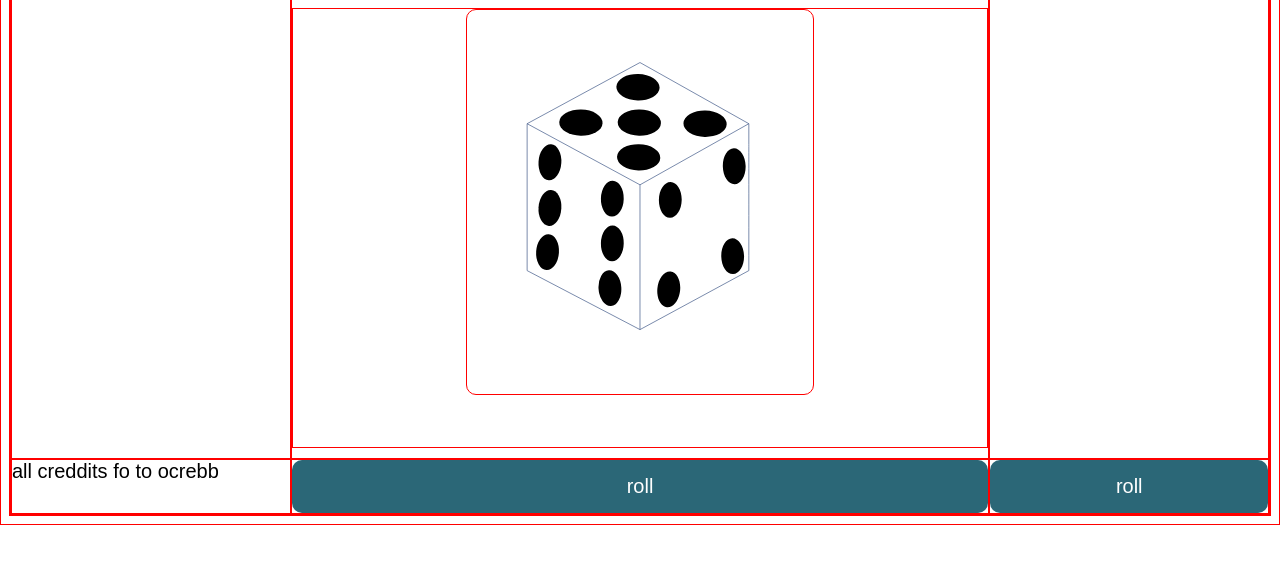
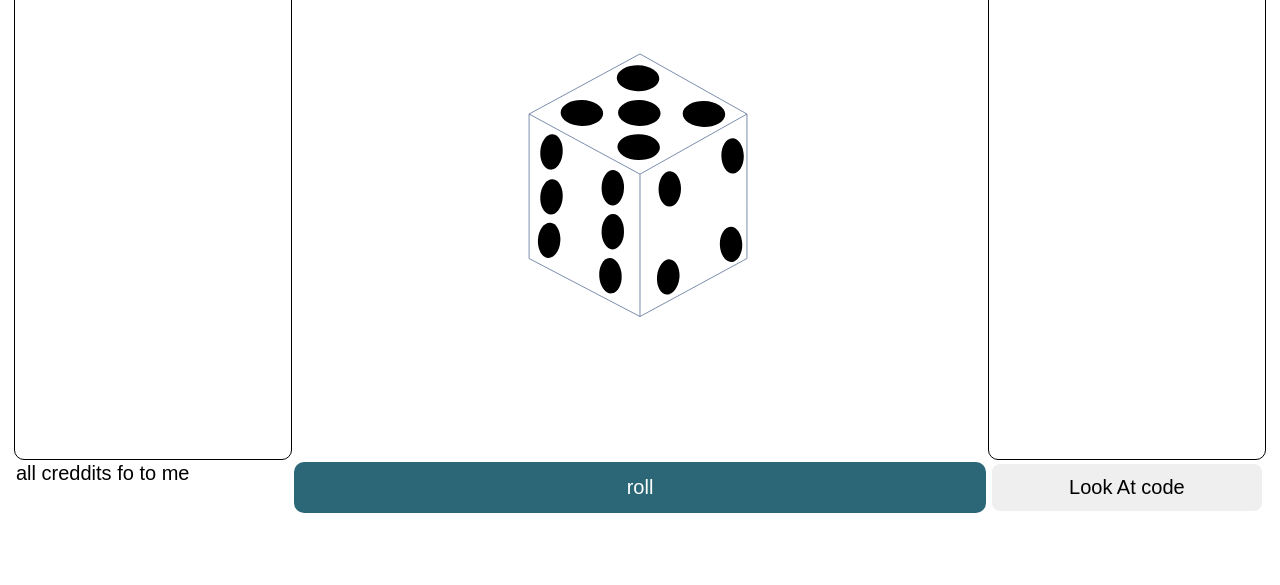
Before and after one commit to ocrebb776/dice-roll, a plain HTML site: page index.html in a window 1280 px wide. Shown: the part 215-800 px from the top of the page. Drawn offline with Linux system fonts and the light colour scheme.

Commit message:
finished

```diff
--- a/index.html
+++ b/index.html
@@ -42,7 +42,7 @@
 
         * {
             box-sizing: border-box;
-            border: 0.1px solid red;
+            border: 2px solid white
         }
 
         .center {
@@ -51,6 +51,18 @@
 
         .container {
             height: 80%;
+        }
+
+        #side,
+        #sides {
+            width: 100%;
+            height: 100%;
+            font-size: 203px;
+            text-align: center;
+            border: 1px solid black;
+            border-radius: 10px;
+            padding-top: 50%;
+            padding-bottom: auto;
         }
     </style>
     <title>Ocrebbs dice oll</title>
@@ -64,25 +76,28 @@
             <h1 style="margin-left: 10px;">Dice Roll</h1>
         </div>
         <div>
-            <h1 style="margin-left: 10px;"><i>By Ocrebb</i></h1>
+            <h1 style="margin-left: 10px;"><i>By Oliver</i></h1>
         </div>
         <div>
             <button onclick="location.href='https://ocrebb776.github.io/8-letter-olidle/'" class="button f">Try My 8
                 letter worlde</button>
         </div>
         <!-- row two-->
-        <div></div>
+        <div id="side">
+        </div>
         <div>
             <h1 class="center">Roll The Dice!!</h1>
             <div class="center container">
-                <img id="dice" src="all.svg" width="50%" height="88%" style="padding-top: 6px;border-radius: 10px;"><br>
+                <img id="dice" src="all.svg" width="50%" height="auto"
+                    style="padding-top: 6px;border-radius: 10px;"><br>
             </div>
         </div>
-        <div></div>
+        <div id="sides"></div>
         <!-- row three -->
-        <div>all creddits fo to ocrebb </div>
+        <div>all creddits fo to me</div>
         <div><button onclick="roll()" class="button f" style="border-radius:10px;">roll</button></div>
-        <div><button onclick="location.href='aa.html'" class="button f" style="border-radius:10px;">roll</button></div>
+        <div><button onclick="location.href='https://github.com/ocrebb776/dice-roll'" class="f"
+                style="border-radius:10px;">Look At code</button></div>
 </body>
 <script>
     let x
@@ -90,6 +105,8 @@
     function roll() {
         x = Math.floor(Math.random() * 6) + 1
         document.getElementById('dice').src = dice[x - 1]
+        document.getElementById('side').innerHTML = x
+        document.getElementById('sides').innerHTML = x
         document.getElementById('dice').style.backgroundColor = "red"
 
     }
```
